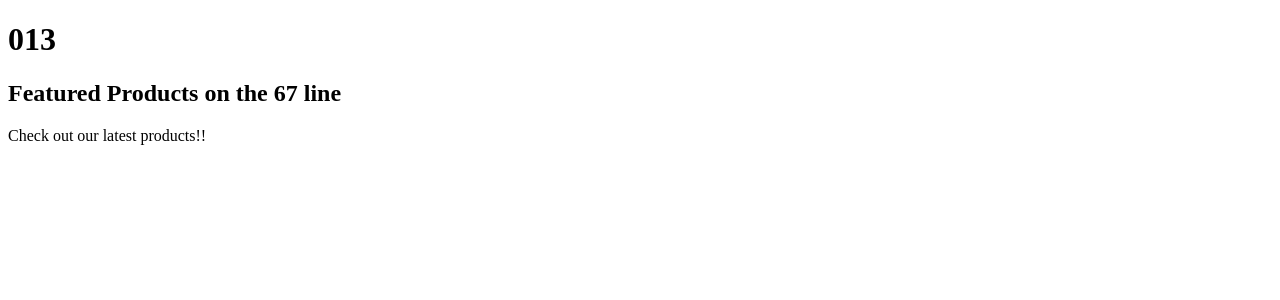
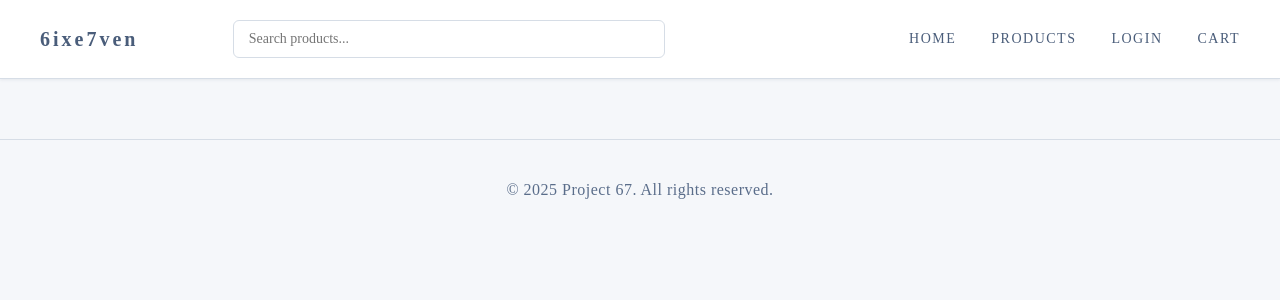
Before and after one commit to hat1m11/E-Commerce-Project, a Flask app: page / in a window 1280 px wide. Shown: the top 300 px of the page. Run offline with Flask 3, Linux system fonts and the light colour scheme.

Commit message:
Designed and implemented the login.html user interface, establishing a reusable structure extended by all other HTML templates.

```diff
--- a/app.py
+++ b/app.py
@@ -3,7 +3,12 @@ app = Flask(__name__)
 
 @app.route('/')
 def home():
-    return render_template("index.html")
+    return render_template("base.html")
+
+@app.route("/login")
+def login():
+    return render_template("login.html")
+
 
 if __name__ == "__main__":
     app.run(debug=True)
--- /dev/null
+++ b/static/css/index.css
@@ -0,0 +1,221 @@
+/* Basic styling */
+body {
+    margin: 0;
+    font-family: 'Times New Roman', Times, serif;
+    background-color: #f5f7fa;
+}
+
+/* Top navigation bar */
+.navbar {
+    background-color: #ffffff;
+    color: #3d4f66;
+    display: flex;
+    padding: 20px 40px;
+    align-items: center;
+    border-bottom: 1px solid #d6dde6;
+    box-shadow: 0 1px 3px rgba(74, 93, 122, 0.1);
+}
+
+/* 6ixe7ven logo */
+.logo {
+    font-size: 20px;
+    font-weight: bold;
+    color: #4a5d7a;
+    letter-spacing: 3px;
+    transition: color 0.4s ease;
+}
+
+.logo:hover {
+    color: #2a3d5a;
+    cursor: pointer;
+}
+
+/* Search bar */
+.search-bar {
+    flex: 1;
+    display: flex;
+    justify-content: center;
+    margin: 0 50px;
+    position: relative;
+}
+
+/* Search input field */
+.search-bar input {
+    font-family: 'Times New Roman', Times, serif;
+    width: 400px;
+    padding: 10px 15px;
+    border: 1px solid #d6dde6;
+    border-radius: 6px;
+    font-size: 14px;
+    transition: border-color 0.3s ease, box-shadow 0.3s ease;
+}
+
+.search-bar input:focus {
+    outline: none;
+    border-color: #4a5d7a;
+    box-shadow: 0 0 8px rgba(74, 93, 122, 0.2);
+}
+
+/* Navigation links */
+nav {
+    display: flex;
+    gap: 35px;
+    align-items: center;
+    margin-left: 150px;
+}
+
+nav a {
+    color: #4a5d7a;
+    text-decoration: none;
+    font-size: 14px;
+    text-transform: uppercase;
+    letter-spacing: 1.5px;
+    transition: color 0.5s ease;
+    position: relative;
+}
+
+nav a:hover {
+    color: #2a3d5a;
+}
+
+nav a::after {
+    content: '';
+    position: absolute;
+    width: 0;
+    height: 2px;
+    bottom: -5px;
+    left: 0;
+    background-color: #4a5d7a;
+    transition: width 0.4s ease;
+}
+
+nav a:hover::after {
+    width: 100%;
+}
+
+/* Hero section */
+.hero {
+    text-align: center;
+    padding: 80px 20px;
+    background: linear-gradient(135deg, #ffffff 0%, #f5f7fa 100%);
+    margin: 40px auto;
+    max-width: 900px;
+    border-radius: 12px;
+    box-shadow: 0 4px 12px rgba(74, 93, 122, 0.1);
+}
+
+.hero h1 {
+    font-size: 48px;
+    margin-bottom: 15px;
+    color: #3d4f66;
+    font-weight: normal;
+    letter-spacing: 2px;
+}
+
+.hero p {
+    font-size: 18px;
+    color: #5a6d8a;
+    margin-bottom: 30px;
+    letter-spacing: 0.5px;
+}
+
+/* Button */
+.shop-btn {
+    padding: 14px 35px;
+    background-color: #4a5d7a;
+    color: white;
+    border: none;
+    border-radius: 6px;
+    cursor: pointer;
+    font-size: 14px;
+    text-transform: uppercase;
+    letter-spacing: 1.5px;
+    font-family: 'Times New Roman', Times, serif;
+    transition: background-color 0.5s ease, transform 0.3s ease;
+}
+
+.shop-btn:hover {
+    background-color: #2a3d5a;
+    transform: translateY(-2px);
+}
+
+/* Footer */
+.footer {
+    background-color: #f5f7fa;
+    color: #5a6d8a;
+    text-align: center;
+    padding: 25px;
+    margin-top: 60px;
+    border-top: 1px solid #d6dde6;
+    letter-spacing: 0.5px;
+}
+
+/* Login form */
+.login-form {
+    display: flex;
+    flex-direction: column;
+    gap: 18px;
+    max-width: 380px;
+    margin: 30px auto;
+}
+
+.input-field {
+    padding: 14px;
+    border: 1px solid #d6dde6;
+    border-radius: 6px;
+    font-size: 15px;
+    font-family: 'Times New Roman', Times, serif;
+    transition: border-color 0.3s ease, box-shadow 0.3s ease;
+}
+
+.input-field:focus {
+    outline: none;
+    border-color: #4a5d7a;
+    box-shadow: 0 0 8px rgba(74, 93, 122, 0.2);
+}
+
+.login-btn {
+    padding: 14px;
+    background-color: #4a5d7a;
+    color: white;
+    border: none;
+    border-radius: 6px;
+    cursor: pointer;
+    font-size: 14px;
+    text-transform: uppercase;
+    letter-spacing: 1.5px;
+    font-family: 'Times New Roman', Times, serif;
+    transition: background-color 0.5s ease, transform 0.3s ease;
+}
+
+.login-btn:hover {
+    background-color: #2a3d5a;
+    transform: translateY(-2px);
+}
+
+/* Auth options */
+.auth-options {
+    display: flex;
+    gap: 20px;
+    justify-content: center;
+    margin-top: 25px;
+}
+
+.auth-btn {
+    padding: 12px 24px;
+    background-color: white;
+    color: #4a5d7a;
+    border: 2px solid #4a5d7a;
+    border-radius: 6px;
+    cursor: pointer;
+    font-size: 13px;
+    font-family: 'Times New Roman', Times, serif;
+    letter-spacing: 1px;
+    transition: all 0.5s ease;
+}
+
+.auth-btn:hover {
+    background-color: #4a5d7a;
+    color: white;
+    transform: translateY(-2px);
+}
--- a/templates/base.html
+++ b/templates/base.html
@@ -0,0 +1,38 @@
+<!DOCTYPE html>
+<html lang="en">
+<head>
+    <meta charset="UTF-8">
+    <meta name="viewport" content="width=device-width, initial-scale=1.0">
+    <link rel="stylesheet" href="{{ url_for('static', filename='css/index.css') }}">
+    <title>{% block title %}6ixe7ven{% endblock %}</title>
+</head>
+<body>
+
+    <!-- NAVBAR -->
+    <header class="navbar">
+        <div class="logo">6ixe7ven</div>
+
+        <div class="search-bar">
+            <input type="text" placeholder="Search products...">
+        </div>
+
+        <nav>
+            <a href="/">Home</a>
+            <a href="/products">Products</a>
+            <a href="/login">Login</a>
+            <a href="/basket">Cart</a>
+        </nav>
+    </header>
+
+    <!-- MAIN CONTENT -->
+    <main>
+        {% block content %}{% endblock %}
+    </main>
+
+    <!-- FOOTER -->
+    <footer class="footer">
+        <p>© 2025 Project 67. All rights reserved.</p>
+    </footer>
+
+</body>
+</html>
--- a/templates/index.html
+++ b/templates/index.html
@@ -13,7 +13,7 @@
 
     <main>
         <section>
-            <h2>Featured Products on the 67 line</h2>
+            <h2>Featured Products</h2>
             <p>Check out our latest products!!</p>
         </section>
     </main>
```
Also changed, not shown: templates/about.html (+11 -0 lines), templates/basket.html (+11 -0 lines), templates/checkout.html (+11 -0 lines), templates/contact.html (+11 -0 lines), templates/login.html (+24 -0 lines), templates/orders.html (+11 -0 lines), templates/product_detail.html (+11 -0 lines), templates/products.html (+11 -0 lines), templates/register.html (+11 -0 lines), static/css/login.css (added), static/css/style.css (deleted).
